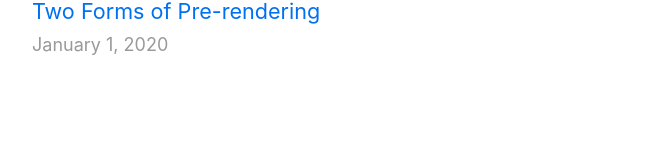
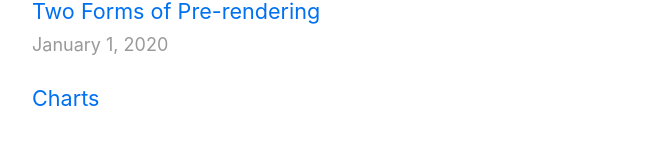
Before and after one commit to rodrigomartinezar/nextjs-blog, a Next.js app: page / in a window 1280 px wide. Shown: the part 617-762 px from the top of the page, without its empty margins (302-959 px from the left). Built offline with nearby package versions, Linux system fonts and the light colour scheme.

Commit message:
feat: chart added to another page

```diff
--- a/components/layout.js
+++ b/components/layout.js
@@ -2,7 +2,6 @@ import Head from 'next/head'
 import styles from './layout.module.css'
 import utilStyles from '../styles/utils.module.css'
 import Link from 'next/link'
-//import Graph from './graph'
 
 const name = 'Rodrigo Martínez'
 export const siteTitle = 'Next.js Sample Website'
--- a/pages/index.js
+++ b/pages/index.js
@@ -42,6 +42,12 @@ export default function Home({ allPostsData }) {
             </li>
 
           ))}
+            <li
+              className={utilStyles.listItem}
+              key='bar-chart'
+            >
+              <Link href="/posts/charts">Charts</Link>
+            </li>
         </ul>
       </section>
     </Layout>
--- a/pages/posts/[id].js
+++ b/pages/posts/[id].js
@@ -35,7 +35,6 @@ export default function Post({ postData }) {
         </div>
         <div dangerouslySetInnerHTML={{ __html: postData.contentHtml }} />
       </article>
-      <Graph data={[1,2,3,4]}/>
     </Layout>
   )
 }
```
Also changed, not shown: components/graph.tsx (+0 -27 lines), pages/posts/charts.tsx (added, +14 -0 lines). Lines whose indentation alone changed are shown as unchanged.
